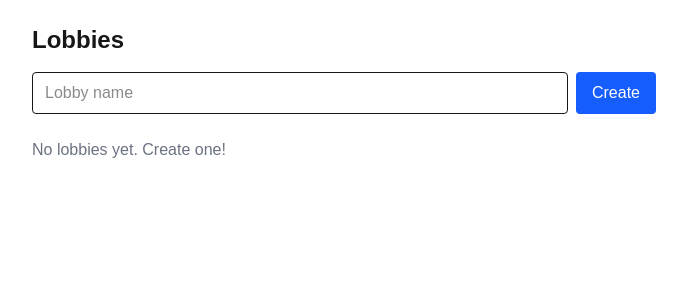
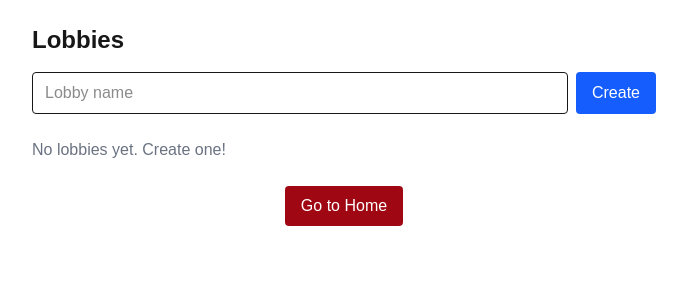
Before and after one commit to Duquesne-Computer-Science-Club/SteelHacks2025, a Next.js app in the folder steelhacks/: page /lobby in a window 1280 px wide. Shown: the top 300 px of the page, without its empty margins (296-983 px from the left). Built offline with nearby package versions, Linux system fonts and the light colour scheme.

Commit message:
Adding redirect to homepage from lobbies

```diff
--- a/steelhacks/src/app/lobby/page.tsx
+++ b/steelhacks/src/app/lobby/page.tsx
@@ -131,6 +131,15 @@ export default function LobbiesPage() {
   ))}
 </ul>
       )}
+
+	  <div className="mt-6 text-center">
+        <button
+          onClick={() => router.push('/')}
+          className="bg-red-800 text-white px-4 py-2 rounded hover:bg-gray-700 transition"
+        >
+          Go to Home
+        </button>
+      </div>
     </div>
   );
 }
```
